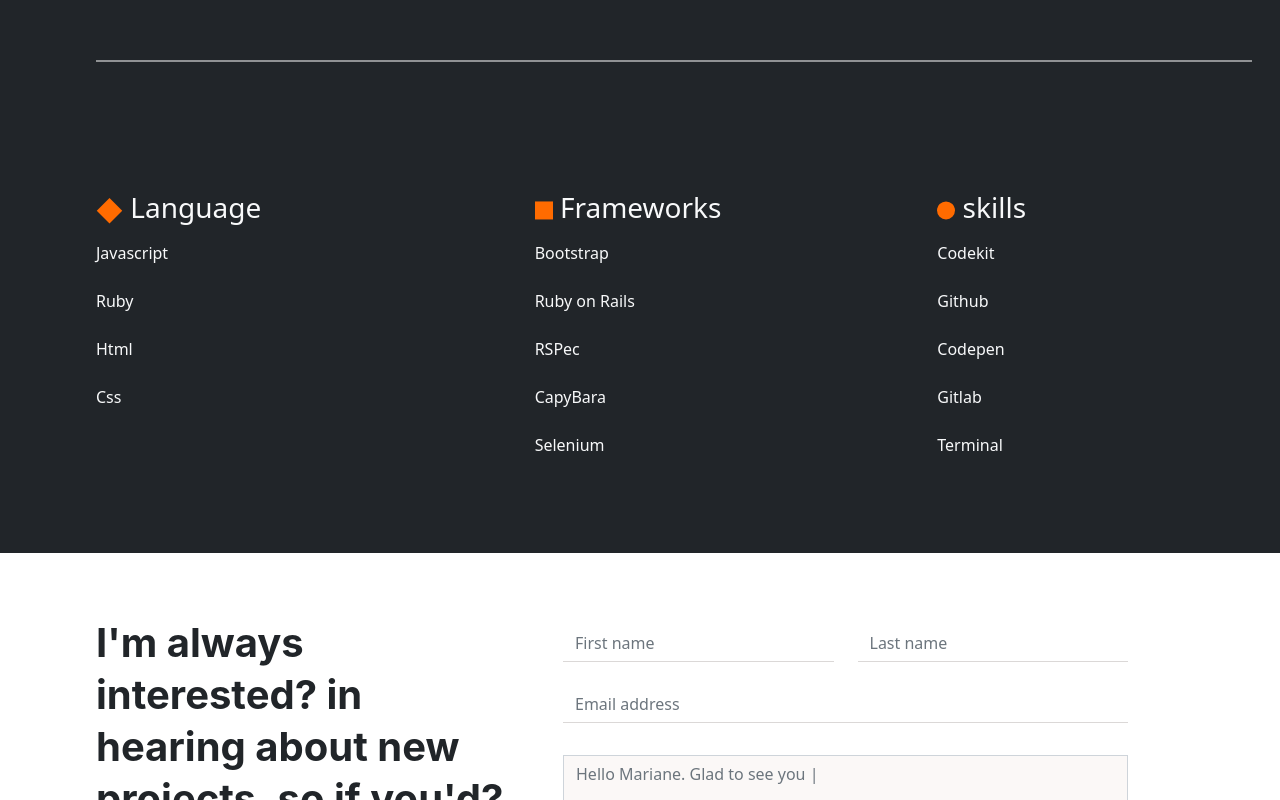
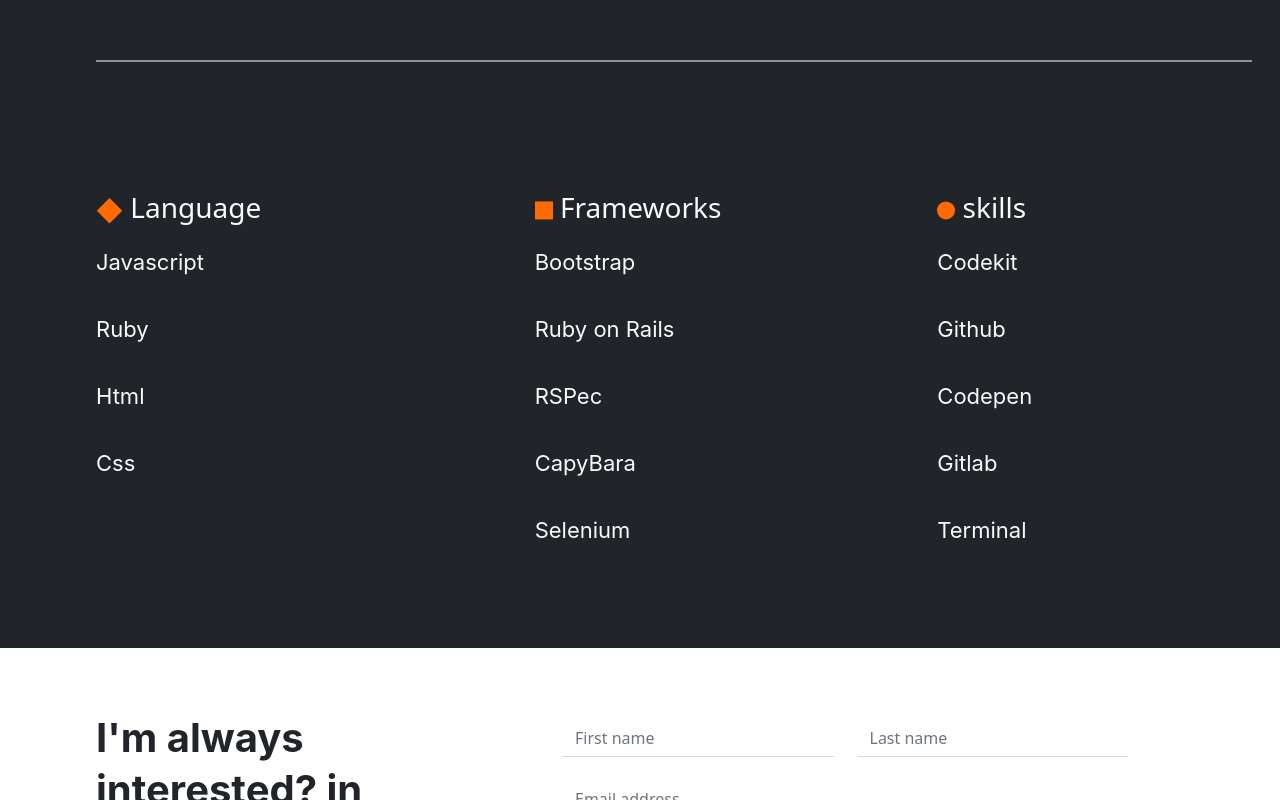
Before and after one commit to oluwajuwon8/Portfolio-Prototype, a website: page index.html in a window 1280 px wide. Shown: the part 3095-3895 px from the top of the page. Drawn offline with Linux system fonts and the light colour scheme; a web font is replaced by a local one.

Commit message:
Add hover to the buttons

```diff
--- a/index.html
+++ b/index.html
@@ -88,7 +88,7 @@
    <div class="card block block1 me-3 px-0" >
      <div class="card-body">
      </div>
-      <button type="button" class="btn btn2 btn-warning rounded-0 text-light w-100 py-3">See Project</button>
+      <button type="button" class="btn btn2 rounded-0 text-light w-100 py-3">See Project</button>
    </div>
 
    <div class="card block block2 me-3 position-relative px-0 " >
@@ -162,34 +162,35 @@
        <div class="col pt-5 mt-2 ps-5">
        <img src="images/linedesk.svg" alt="line">
        </div>
+
        <div class="row mt-5 pt-5 pt-5 mb-5 ps-5">
         <div class="col-sm-4 mt-4">
           <h3 class="text-light"><img src="images/square.svg" alt="square"> Language</h3>
            <div>
-            <p class="text-light pt-2"> Javascript</p>
-            <p class="text-light pt-2">Ruby</p>
-            <p class="text-light pt-2">Html</p>
-            <p class="text-light pt-2">Css</p>
+            <p class="text-light pt-2 language"> Javascript</p>
+            <p class="text-light pt-2 language">Ruby</p>
+            <p class="text-light pt-2 language">Html</p>
+            <p class="text-light pt-2 language">Css</p>
            </div>
        </div>
        <div class="col-sm-4 mt-4 ps-5">
          <h3 class="text-light"><img src="images/rectangle.svg" alt="rectangle"> Frameworks</h3>
           <div>
-            <p class="text-light pt-2">Bootstrap</p>
-            <p class="text-light pt-2">Ruby on Rails</p>
-            <p class="text-light pt-2">RSPec</p>
-            <p class="text-light pt-2">CapyBara</p>
-            <p class="text-light mb-5 pt-2">Selenium</p>
+            <p class="text-light pt-2 language">Bootstrap</p>
+            <p class="text-light pt-2 language">Ruby on Rails</p>
+            <p class="text-light pt-2 language">RSPec</p>
+            <p class="text-light pt-2 language">CapyBara</p>
+            <p class="text-light mb-5 pt-2 language">Selenium</p>
           </div>
         </div>
          <div class="col-sm-4 mt-4 ps-5">
             <h3 class="text-light pe-5"><img src="images/circle.svg" alt=""> skills</h3>
             <div>
-              <p class="text-light pt-2">Codekit</p>
-              <p class="text-light pt-2">Github</p>
-              <p class="text-light pt-2">Codepen</p>
-              <p class="text-light pt-2">Gitlab</p>
-              <p class="text-light mb-5 pb-5 pt-2">Terminal</p>
+              <p class="text-light pt-2 language">Codekit</p>
+              <p class="text-light pt-2 language">Github</p>
+              <p class="text-light pt-2 language">Codepen</p>
+              <p class="text-light pt-2 language">Gitlab</p>
+              <p class="text-light mb-5 pb-5 pt-2 language">Terminal</p>
             </div>
       </div>
       </div>
@@ -219,7 +220,7 @@
               <label for="exampleFormControlTextarea1" class="form-label"></label>
               <textarea class="form-control second1 rounded-0" id="exampleFormControlTextarea1" maxlength="500" placeholder="Hello Mariane. Glad to see you |" rows="4" cols="8" required></textarea>
             </div>
-            <button type="button" class="btn btn-primary mt-4 rounded-0 resume">Get in touch</button>
+            <button type="button" class="btn mt-4 rounded-0 resume">Get in touch</button>
           </form>
         </div>
       </div>
--- a/style.css
+++ b/style.css
@@ -237,3 +237,26 @@
   background-position-y: 27%;
   background-position-x: 100%;
 }
+
+.language {
+  font-family: Inter;
+  font-style: normal;
+  font-weight: normal;
+  font-size: 22px;
+  line-height: 43px;
+}
+
+.resume:hover {
+  color: #F55800;
+  background: #FFF5E1;
+}
+
+button:enabled {
+  background: #F55800;
+  color: #FFFFFF;
+}
+
+button:disabled {
+  background: #F4F1F0;
+  color: #5B5957;
+}
```
